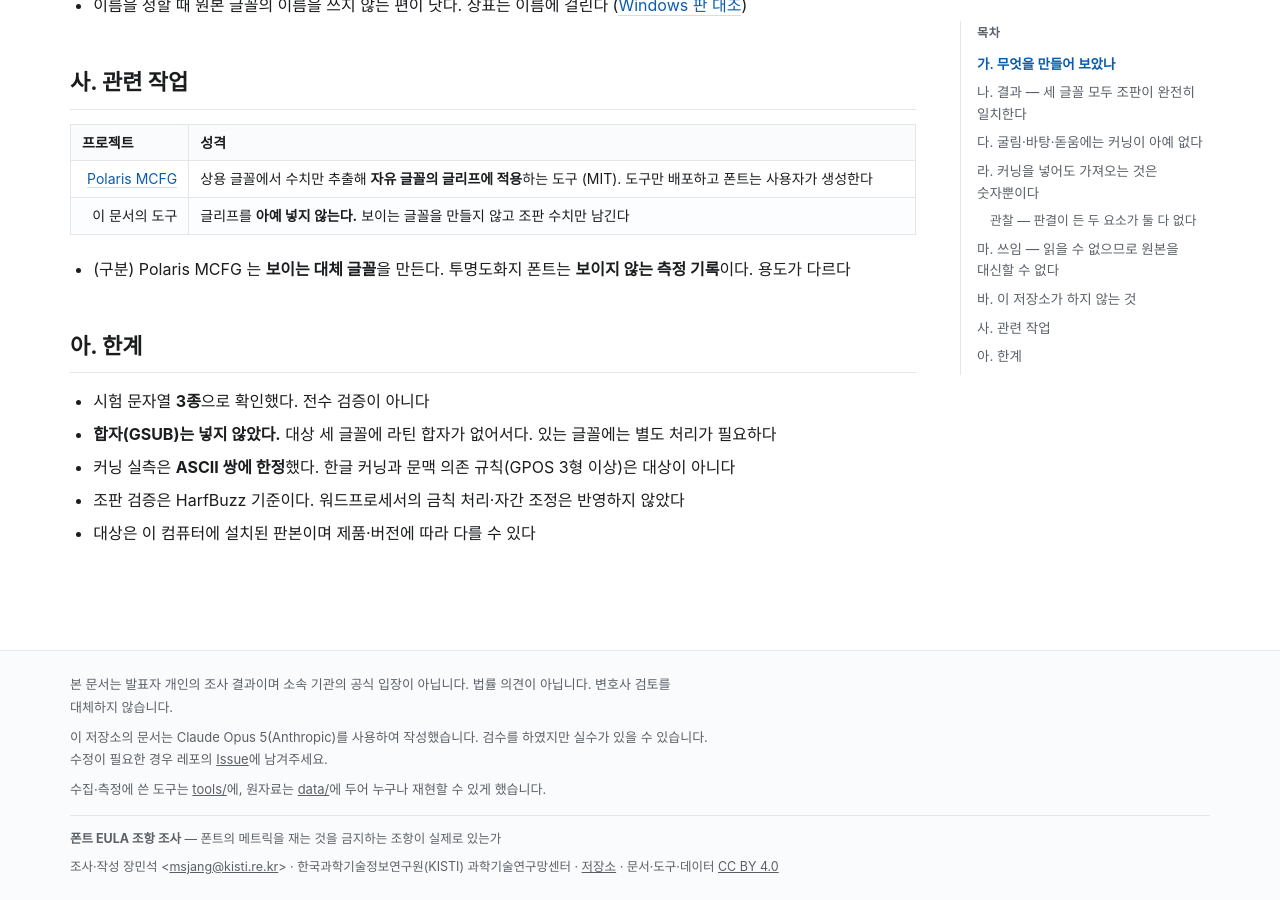
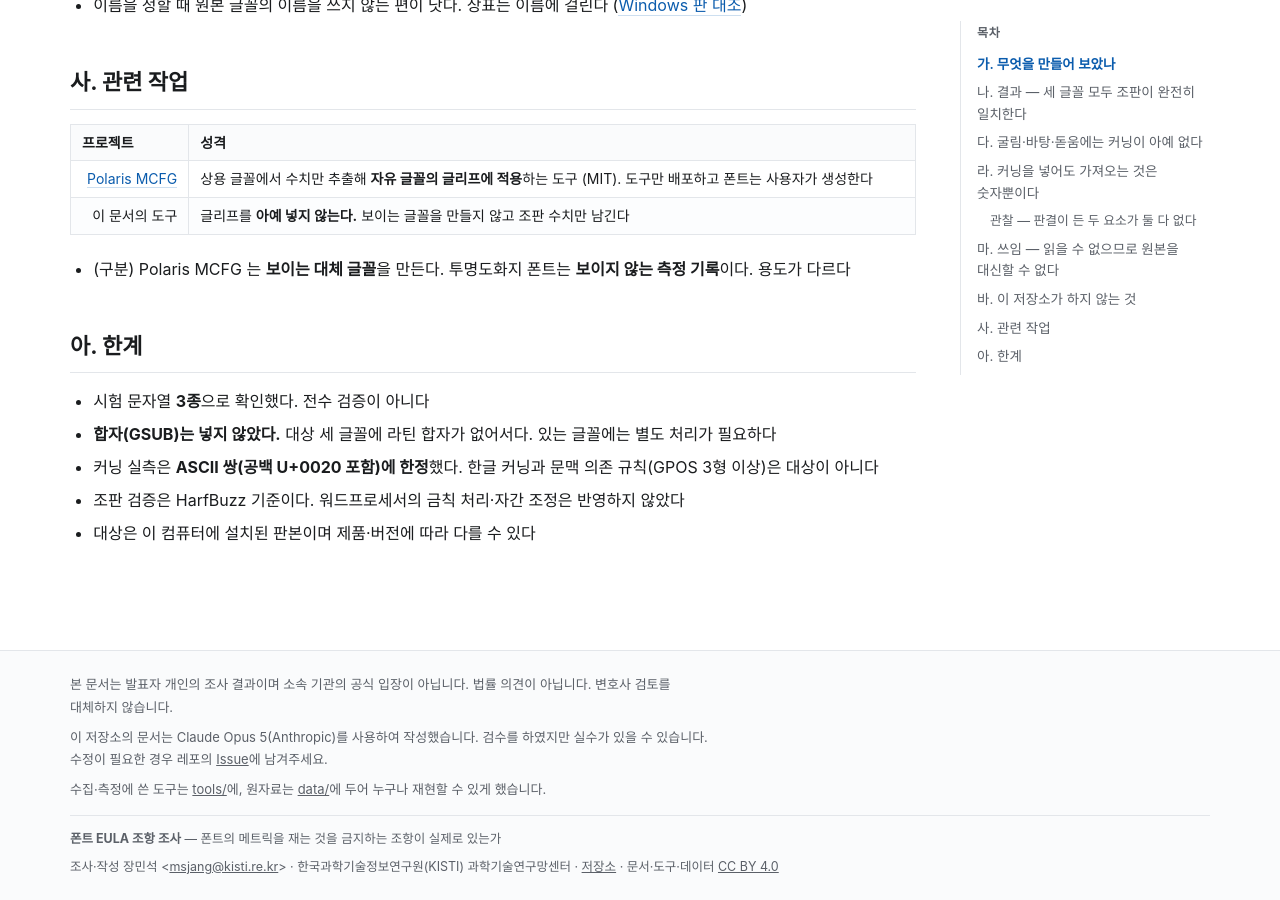
Before and after one commit to msjang/krigf26-font-eula-survey, a Jekyll site: the page built from findings-blankfont.md, in a window 1280 px wide and 900 px high, scrolled down 3309 px. Built offline with Jekyll 4.4.1, drawn with Linux system fonts in a browser that asks for light colours; our own code applies the rules of GitHub Pages for plain Markdown files.

Commit message:
fix(blankfont): 커닝 실측 대상에 공백(U+0020)을 포함
공백이 낀 커닝 쌍("A ", " T")이 실제로 존재하는데 측정 범위가
0x21 부터여서 빠져 있었다. Arial 에서 문단 폭이 0.127 em 어긋났다.

발표한 세 글꼴(굴림·맑은 고딕·함초롬바탕)의 측정값은 이미 고친
코드로 낸 것이어서 재현해도 그대로다 — 159,496 / 161,312 / 160,020 B,
커닝 0 / 372 / 93 쌍, 셰이핑 차이 전부 0.00000000. 문서 수정 없음.
한계 항목에 공백 포함 사실만 명시했다.

Co-Authored-By: Claude <noreply@anthropic.com>

```diff
--- a/data/blank-metric-font_2026-09-29.json
+++ b/data/blank-metric-font_2026-09-29.json
@@ -7,7 +7,7 @@
  "limits": [
   "시험 문자열 3종으로 확인했다. 전수 검증이 아니다",
   "합자(GSUB)는 이번 대상 세 글꼴에 없어 넣지 않았다. 있는 글꼴에는 별도 처리가 필요하다",
-  "커닝 실측은 ASCII 쌍에 한정했다. 한글 커닝과 문맥 의존 규칙은 대상이 아니다",
+  "커닝 실측은 ASCII 쌍(공백 U+0020 포함)에 한정했다. 한글 커닝과 문맥 의존 규칙은 대상이 아니다",
   "이 저장소는 생성된 폰트 파일을 배포하지 않는다. 도구와 측정 결과만 싣는다"
  ],
  "results": [
--- a/findings-blankfont.md
+++ b/findings-blankfont.md
@@ -114,6 +114,6 @@
 
 - 시험 문자열 **3종**으로 확인했다. 전수 검증이 아니다
 - **합자(GSUB)는 넣지 않았다.** 대상 세 글꼴에 라틴 합자가 없어서다. 있는 글꼴에는 별도 처리가 필요하다
-- 커닝 실측은 **ASCII 쌍에 한정**했다. 한글 커닝과 문맥 의존 규칙(GPOS 3형 이상)은 대상이 아니다
+- 커닝 실측은 **ASCII 쌍(공백 U+0020 포함)에 한정**했다. 한글 커닝과 문맥 의존 규칙(GPOS 3형 이상)은 대상이 아니다
 - 조판 검증은 HarfBuzz 기준이다. 워드프로세서의 금칙 처리·자간 조정은 반영하지 않았다
 - 대상은 이 컴퓨터에 설치된 판본이며 제품·버전에 따라 다를 수 있다
--- a/tools/build_blank_metric_font.py
+++ b/tools/build_blank_metric_font.py
@@ -102,7 +102,9 @@ def build(cfg):
     kern = {}
     if cfg.get("kerning", True):
         run = shaper(cfg["sourcePath"], index)
-        ascii_chars = [c for c in chars if 0x21 <= ord(c) < 0x7F]
+        # 공백(U+0020)을 반드시 포함한다. 공백이 낀 커닝 쌍(예: "A ", " T")이
+        # 실제로 존재하며, 빼면 문장 전체 폭이 어긋난다
+        ascii_chars = [c for c in chars if 0x20 <= ord(c) < 0x7F]
         kern = measure_kerning(run, adv, ascii_chars)
 
     fb = FontBuilder(upem, isTTF=True)
```
